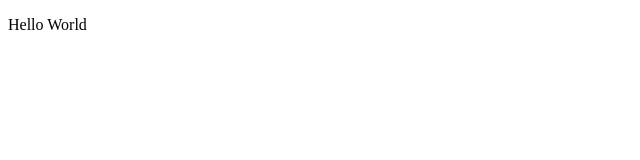
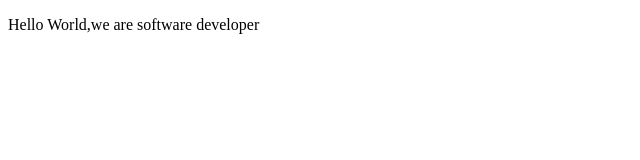
Before and after one commit to chiconasa3000/microverse_trials_shahid_chris, a plain HTML site: page index.html in a window 1280 px wide. Shown: the whole page, without its empty margins (0-640 px from the left). Drawn offline with Linux system fonts and the light colour scheme.

Commit message:
second comit

```diff
--- a/index.html
+++ b/index.html
@@ -9,6 +9,6 @@
   <body>
     <script src="https://cdn.freecodecamp.org/testable-projects-fcc/v1/bundle.js"></script>
 
-    <p>Hello World</p>
+    <p>Hello World,we are software developer</p>
   </body>
 </html>
```
